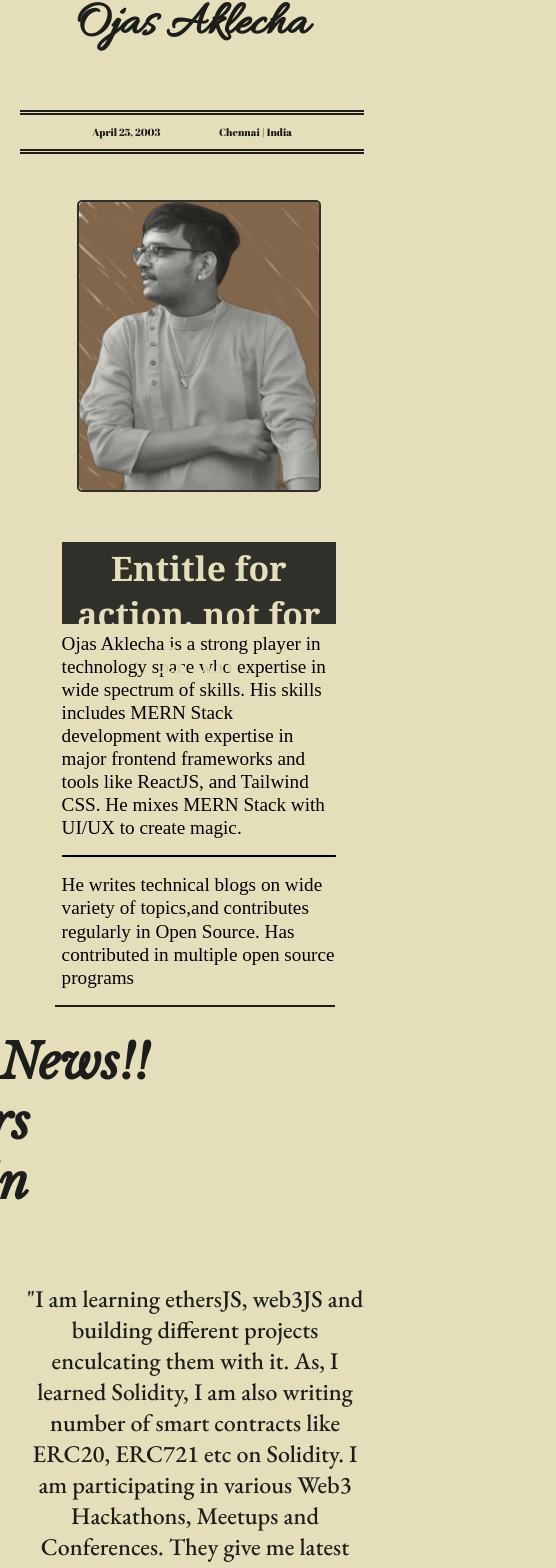
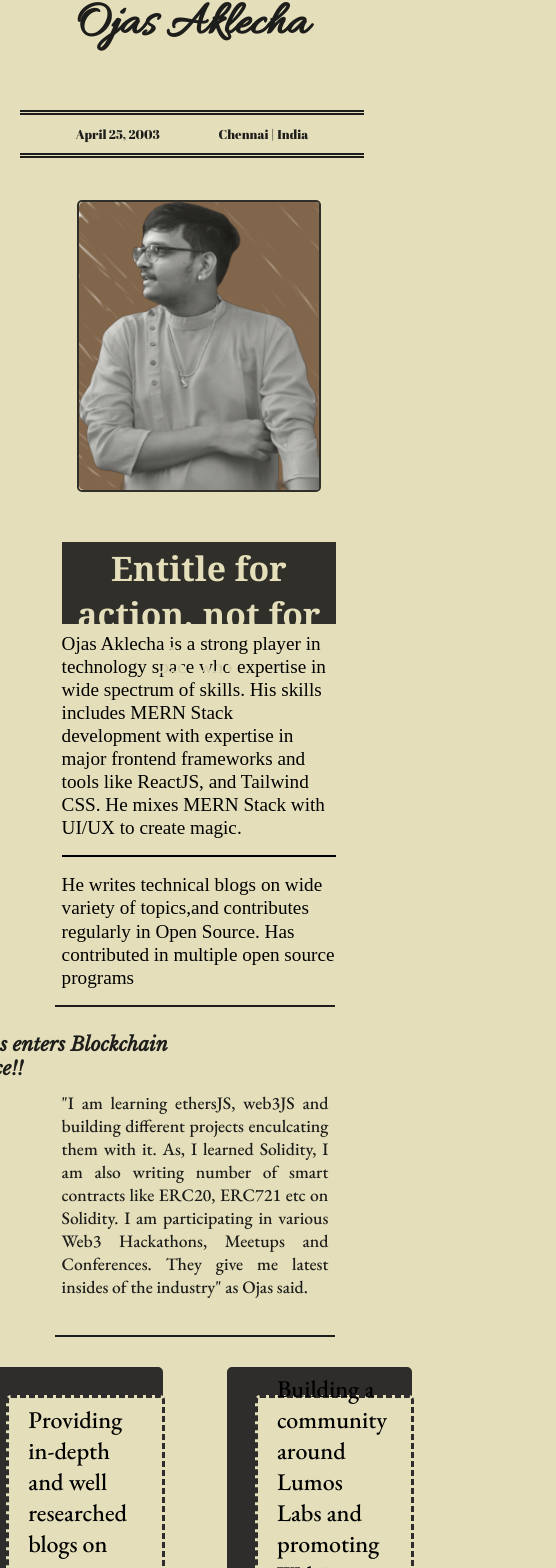
Before and after one commit to ojasaklechayt/Ojas_Aklecha-Paper_Portfolio, a React (Vite) app: page / in a window 390 px wide. Shown: the part 59-1627 px from the top of the page, 556 px wide, since content can reach past the window. Built offline with nearby package versions, Linux system fonts and the light colour scheme; a web font is replaced by a local one.

Commit message:
Responsiveness

```diff
--- a/src/components/Experience/experience.css
+++ b/src/components/Experience/experience.css
@@ -12,7 +12,7 @@
     width: 33vw;
     border: 3px solid #2F2D2B;
     border-radius: 5px;
-    padding: 15px;
+    padding: 25px;
     background-color: #2F2D2B;
 }
 
@@ -21,7 +21,7 @@
     width: 35vw;
     border: 3px dashed #2F2D2B;
     border-radius: 5px;
-    padding: 8px;
+    padding:8px;
 }
 
 .experience-quote {
@@ -44,7 +44,7 @@
 .experience-heading {
     transform: rotate(-90deg);
     font-size: 4rem;
-    margin: -8%;
+    margin: -15%;
     background-color: #1d1d1b;
     color: #e4dfba;
     padding: 1% 3%;
--- a/src/components/Experience/experience.tsx
+++ b/src/components/Experience/experience.tsx
@@ -34,7 +34,7 @@ const Data: Data = {
 const Experience: React.FC = () => {
     return (
         <div className="experience">
-            <div className="experience-heading"><p>Experience</p></div>
+            {/* <div className="experience-heading"><p>Experience</p></div> */}
             {Object.keys(Data).map((key) => (
                 <div className="experience-item" key={key}>
                     <div className="sub-experience">
--- a/src/components/Navbar/navbar.css
+++ b/src/components/Navbar/navbar.css
@@ -89,6 +89,6 @@
 
     .date-location {
         gap: 15vw;
-        font-size: 0.65rem;
+        font-size: 0.8rem;
     }
 }
--- a/src/components/SectionOne/sectionone.css
+++ b/src/components/SectionOne/sectionone.css
@@ -35,13 +35,13 @@
 .titlesection {
     height: 9vh;
     color: #e4dfba;
-    font-size: 2.5vh;
+    font-size: 3.5vh;
     font-family: Georgia, serif;
     font-weight: 100;
     text-align: justify;
     align-items: center;
     background-color: #1d1d1b;
-    padding: 1rem 1vw;
+    padding: 2rem 1vw;
     align-items: center;
     letter-spacing: 0.1;
     opacity: 0.9;
--- a/src/components/SectionTwo/sectiontwo.css
+++ b/src/components/SectionTwo/sectiontwo.css
@@ -11,6 +11,7 @@
     width: 100%;
     padding: 25px 0;
     color:#1d1d1b;
+    overflow-x: hidden;
 }
 
 .bar_content {
@@ -20,7 +21,7 @@
     transform: translateX(100%);
     animation: move 8s linear infinite;
     font-family: 'Libre Baskerville', serif;
-    overflow: hidden;
+    overflow-x: hidden;
 }
 
 .bar_content h1{
@@ -40,5 +41,30 @@
 
 .bayan p{
     font-family: 'EB Garamond', serif;
-    font-size: 1.5rem;
+    font-size: 1.3rem;
 }
+
+@media (max-width:900px){
+    .bayan p{
+        font-size: 1.1rem;
+        padding: 0 12%;
+        text-align: justify;
+    }
+
+    .bar_content h1{
+        font-size: 1.7rem;
+    }
+}
+
+@media (max-width:600px){
+    .bar_content h1{
+        font-size: 1.2rem;
+    }
+}
+
+@media (max-width:400px){
+    .bar_content h1{
+        font-size: 1.2rem;
+        text-align: center;
+    }
+}
```
